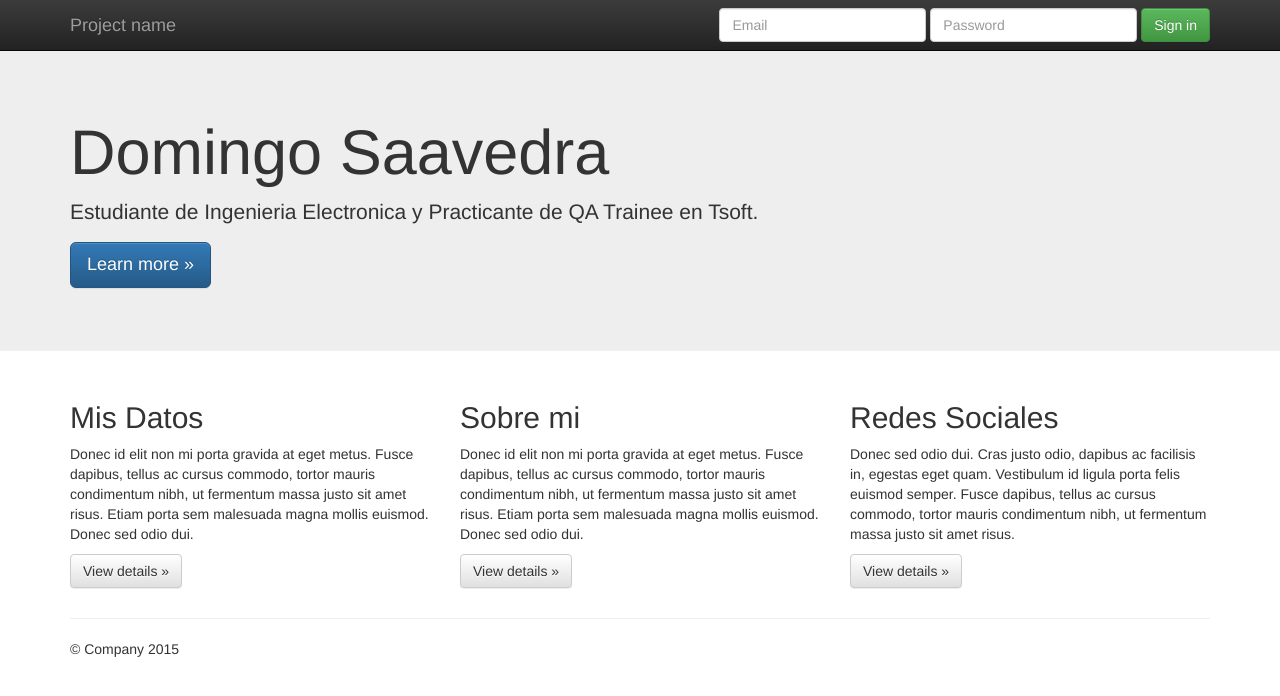
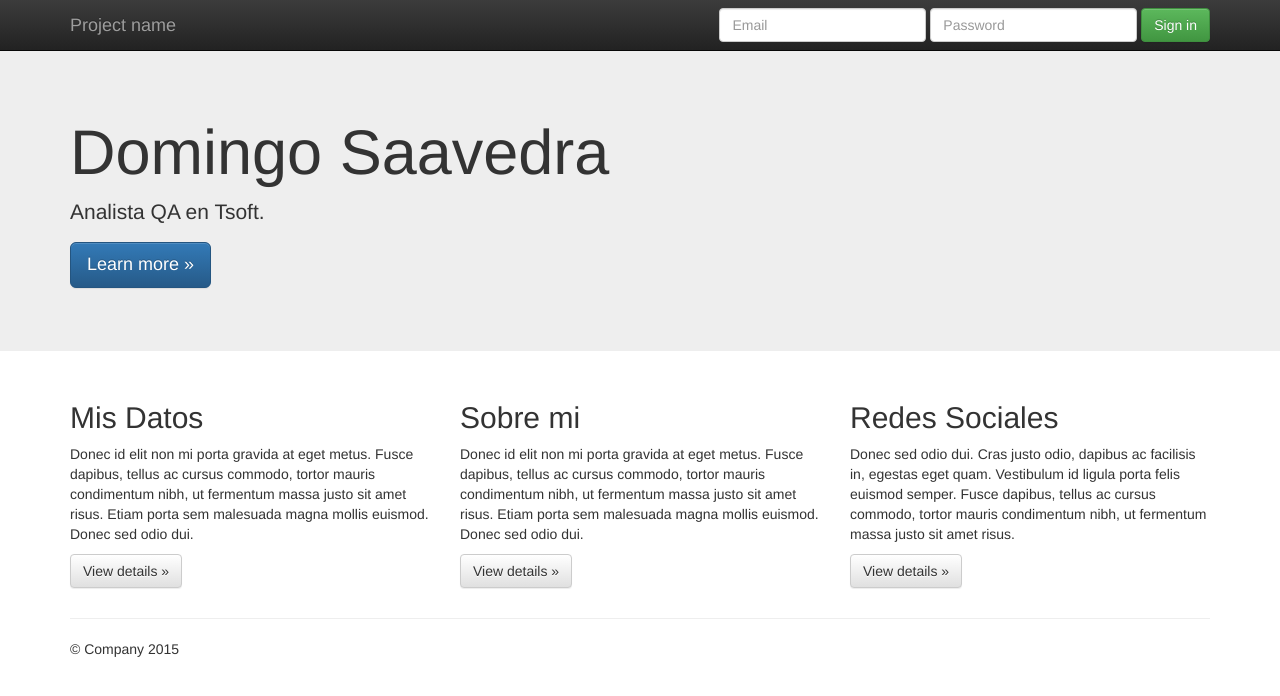
Before and after one commit to Dylan980654199/Trabajo2_Dylan_Huarcaya, a plain HTML site: page index.html in a window 1280 px wide. Drawn offline with nearby package versions, Linux system fonts and the light colour scheme.

Commit message:
Se cambio el encabezado (linea 59)

```diff
--- a/index.html
+++ b/index.html
@@ -56,7 +56,7 @@
     <div class="jumbotron">
       <div class="container">
         <h1>Domingo Saavedra</h1>
-        <p>Estudiante de Ingenieria Electronica y Practicante de QA Trainee en Tsoft.</p>
+        <p>Analista QA en Tsoft.</p>
         <p><a class="btn btn-primary btn-lg" href="#" role="button">Learn more &raquo;</a></p>
       </div>
     </div>
```
